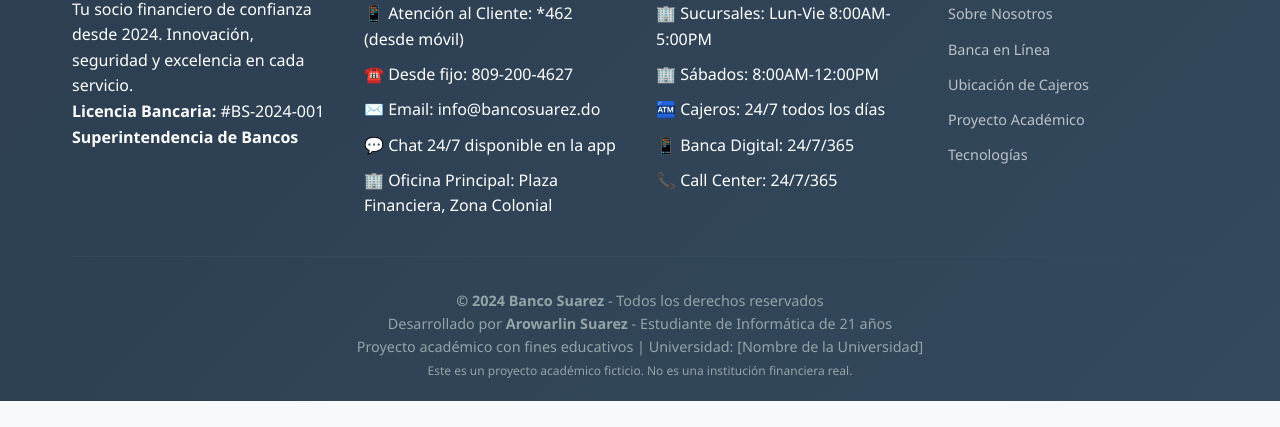
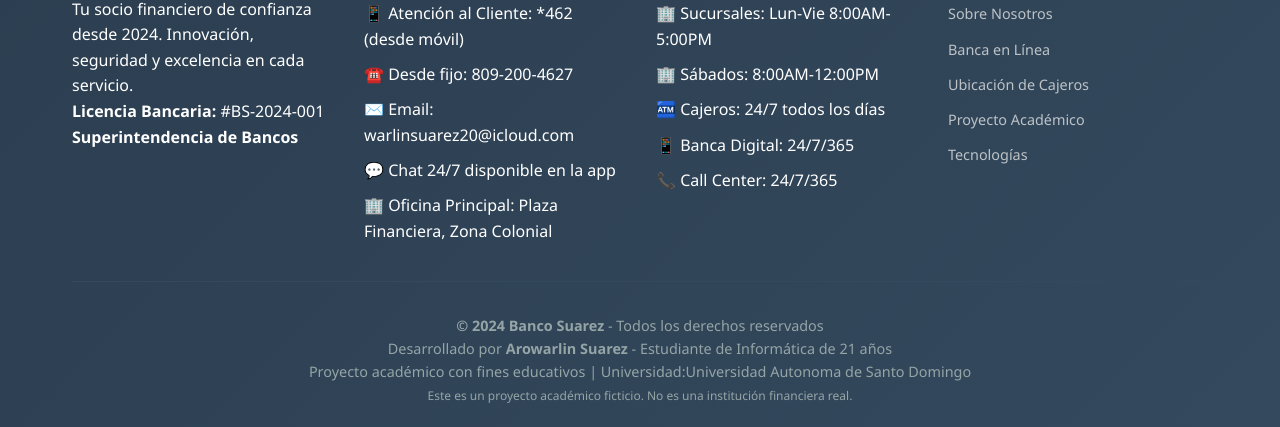
Before and after one commit to Arowarlin/banco-suarez-website, a website: page index.html in a window 1280 px wide. Shown: the part 2551-2978 px from the top of the page. Before the commit the page ends 2952 px from the top, so only its background shows below. Drawn offline with Linux system fonts and the light colour scheme.

Commit message:
Update index.html

```diff
--- a/index.html
+++ b/index.html
@@ -1321,7 +1321,7 @@
                     <ul>
                         <li>📱 Atención al Cliente: *462 (desde móvil)</li>
                         <li>☎️ Desde fijo: 809-200-4627</li>
-                        <li>✉️ Email: info@bancosuarez.do</li>
+                        <li>✉️ Email: warlinsuarez20@icloud.com</li>
                         <li>💬 Chat 24/7 disponible en la app</li>
                         <li>🏢 Oficina Principal: Plaza Financiera, Zona Colonial</li>
                     </ul>
@@ -1350,7 +1350,7 @@
             <div class="footer-bottom">
                 <p><strong>© 2024 Banco Suarez</strong> - Todos los derechos reservados</p>
                 <p>Desarrollado por <strong>Arowarlin Suarez</strong> - Estudiante de Informática de 21 años</p>
-                <p>Proyecto académico con fines educativos | Universidad: [Nombre de la Universidad]</p>
+                <p>Proyecto académico con fines educativos | Universidad:Universidad Autonoma de Santo Domingo</p>
                 <p><small>Este es un proyecto académico ficticio. No es una institución financiera real.</small></p>
             </div>
         </div>
@@ -1757,4 +1757,5 @@
 
     </script>
 </body>
+
 </html>
```
